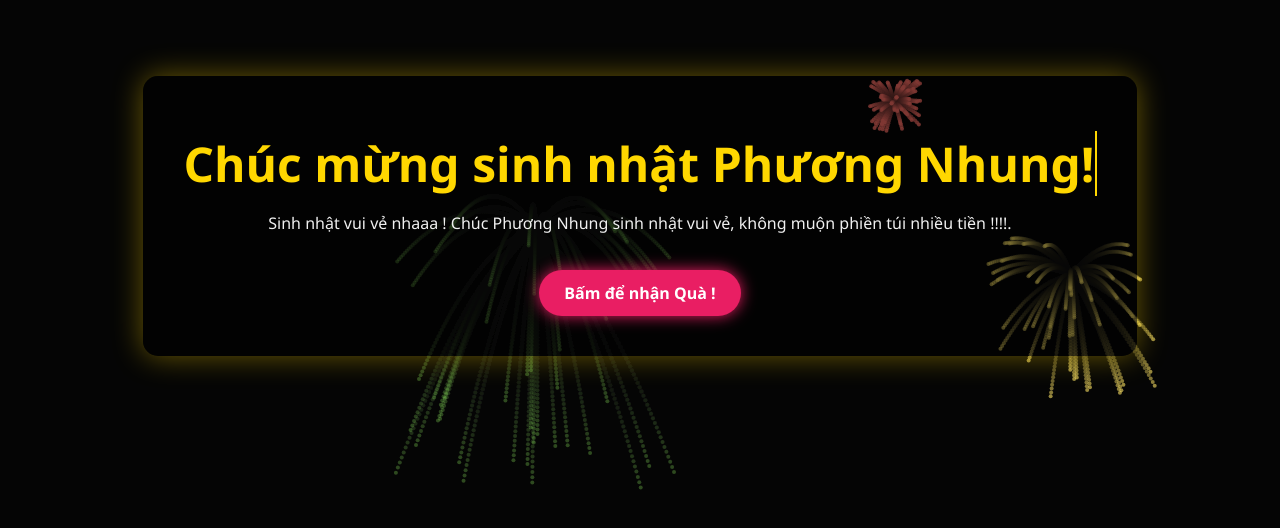
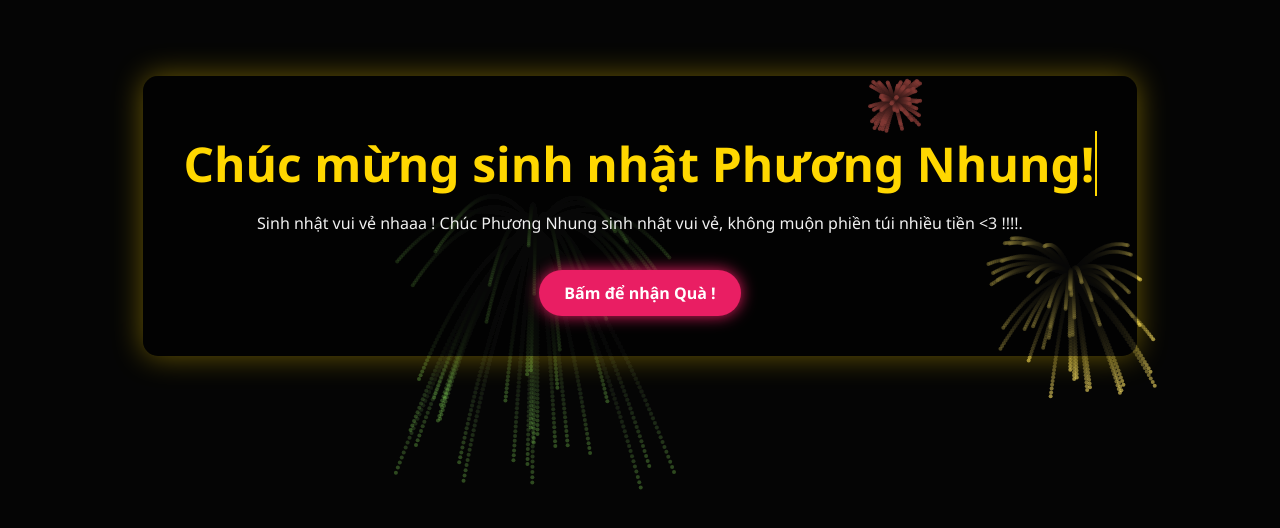
Before and after one commit to GiaBao4406/QuaSinhNhat19CuaPN, a plain HTML site: page index.html in a window 1280 px wide. Shown: the part 184-712 px from the top of the page. Drawn offline with Linux system fonts and the light colour scheme.

Commit message:
Update birthday message in index.html

```diff
--- a/index.html
+++ b/index.html
@@ -14,7 +14,7 @@
 
       <p class="message" style="display: none">
         Sinh nhật vui vẻ nhaaa ! Chúc Phương Nhung sinh nhật vui vẻ, không muộn
-        phiền túi nhiều tiền !!!!.
+        phiền túi nhiều tiền <3 !!!!.
       </p>
 
       <a href="#" class="cta-button" style="display: none">Bấm để nhận Quà !</a>
```
